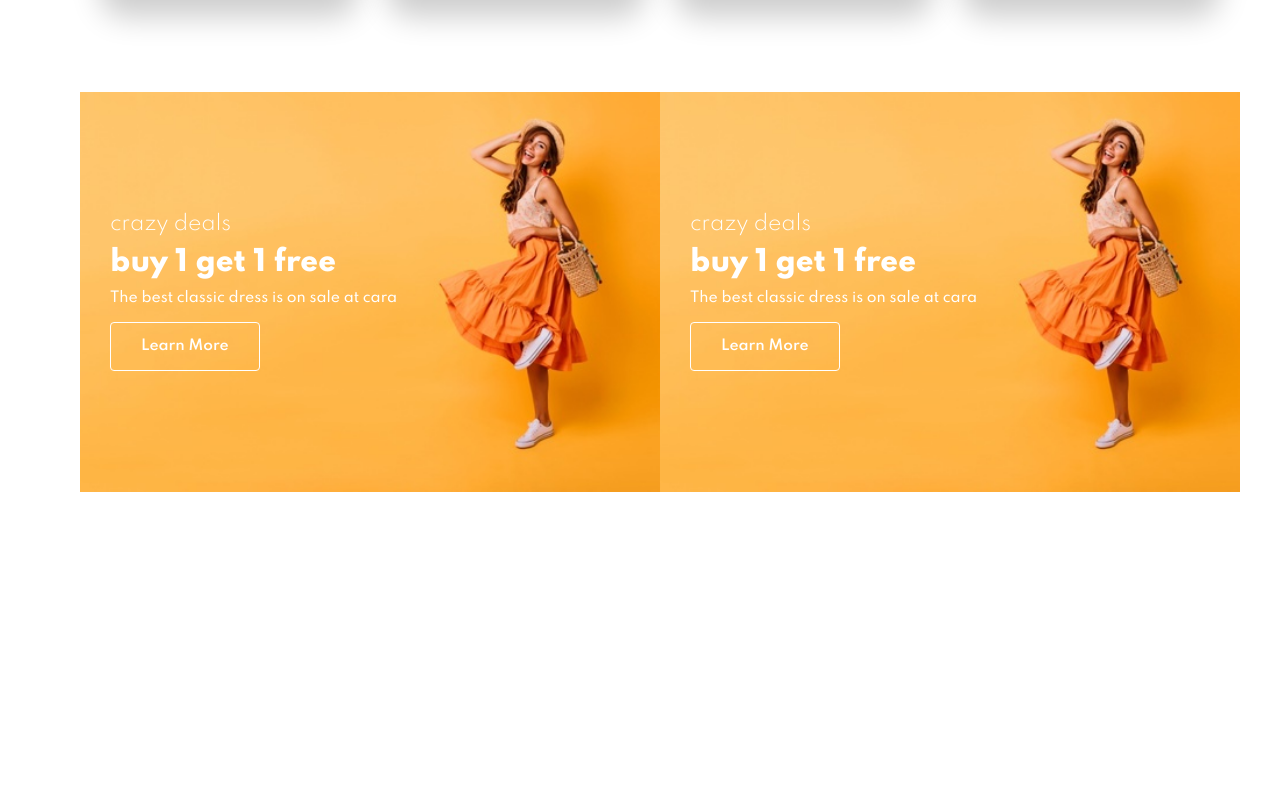
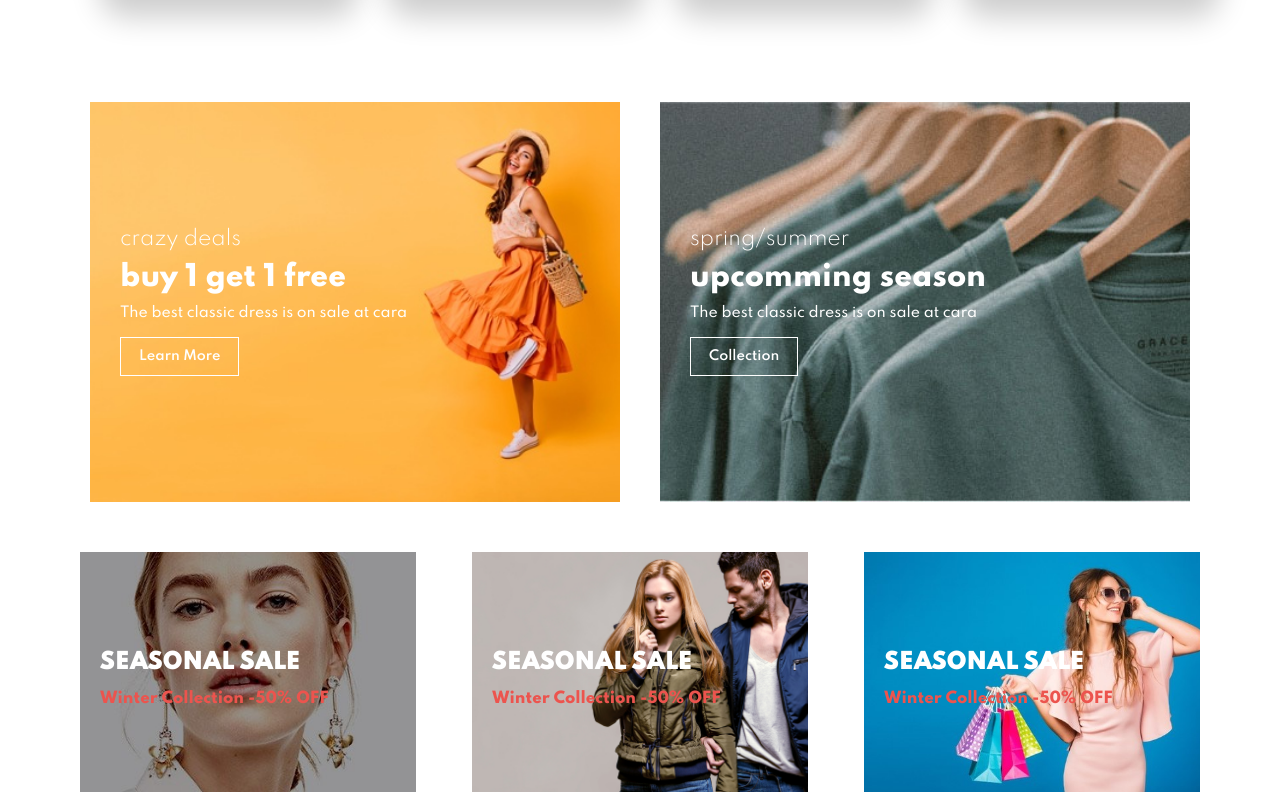
Before and after one commit to Sneha-Mittal88293/Ecommerce-Website, a plain HTML site: page index.html in a window 1280 px wide. Shown: the part 3458-4270 px from the top of the page. Before the commit the page ends 3990 px from the top, so only its background shows below. Drawn offline with Linux system fonts and the light colour scheme.

Commit message:
add more banners

```diff
--- a/index.html
+++ b/index.html
@@ -337,17 +337,32 @@
     </section>
 
     <section id="sm-banner" class="section-p1">
-        <div class="banner-box">
+        <div class="banner-box one">
            <h4>crazy deals</h4>
            <h2>buy 1 get 1 free</h2>
            <span>The best classic dress is on sale at cara</span>
-           <button class="normal">Learn More</button>
+           <button class="white">Learn More</button>
         </div>
+        <div class="banner-box banner-box2">
+            <h4>spring/summer</h4>
+            <h2>upcomming season</h2>
+            <span>The best classic dress is on sale at cara</span>
+            <button class="white">Collection</button>
+         </div>
+    </section>
+
+    <section id="banner3">
         <div class="banner-box">
-            <h4>crazy deals</h4>
-            <h2>buy 1 get 1 free</h2>
-            <span>The best classic dress is on sale at cara</span>
-            <button>Learn More</button>
+            <h2>SEASONAL SALE</h2>
+            <h3>Winter Collection -50% OFF</h3>
+         </div>
+         <div class="banner-box banner-box2">
+            <h2>SEASONAL SALE</h2>
+            <h3>Winter Collection -50% OFF</h3>
+         </div>
+         <div class="banner-box banner-box3">
+            <h2>SEASONAL SALE</h2>
+            <h3>Winter Collection -50% OFF</h3>
          </div>
     </section>
     <script src="script.js"></script>
--- a/style.css
+++ b/style.css
@@ -57,6 +57,18 @@ button.normal{
   border-radius: 4px;
   cursor: pointer;
   border: none;
+  outline: none;
+  transition: 0.2s;
+}
+
+button.white{
+  font-size: 13px;
+  font-weight: 600;
+  padding: 11px 18px;
+  color: #fff;
+  background-color: transparent;
+  cursor: pointer;
+  border: 1px solid white;
   outline: none;
   transition: 0.2s;
 }
@@ -323,11 +335,16 @@ body {
   justify-content: center;
   align-items: flex-start;
   background-image: url(img/banner/b17.jpg);
-  min-width: 580px;
+  min-width: 530px;
   height: 50vh;
   background-size: cover;
   background-position: center;
   padding: 30px;
+  margin: 10px;
+}
+
+#sm-banner .banner-box2{
+  background-image: url(img/banner/b10.jpg);
 }
 
 #sm-banner h4{
@@ -349,20 +366,51 @@ body {
   padding-bottom: 15px;
 }
 
-#sm-banner button{
-  font-size: 14px;
-  font-weight: 600;
-  padding: 15px 30px;
-  color: #fff;
-  background-color: transparent;
-  border-radius: 4px;
-  cursor: pointer;
-  border: 1px solid white;
-  outline: none;
-  transition: 0.2s;
+
+
+#sm-banner .banner-box:hover button{
+  background-color: #088178;
+  color: white;
+  border: none;
 }
 
-#sm-banner button:hover{
-  background-color: #088178;
-  color: white;
+#banner3{
+  display: flex;
+  justify-content: space-between;
+  flex-wrap: wrap;
+  padding: 0 80px;
 }
+
+#banner3 .banner-box{
+  display: flex;
+  flex-direction: column;
+  justify-content: center;
+  align-items: flex-start;
+  background-image: url(img/banner/b7.jpg);
+  min-width: 30%;
+  height: 30vh;
+  background-size: cover;
+  background-position: center;
+  padding: 20px;
+  margin-bottom: 20px;
+}
+
+#banner3 .banner-box2{
+  background-image: url(img/banner/b4.jpg);
+}
+
+#banner3 .banner-box3{
+  background-image: url(img/banner/b18.jpg);
+}
+
+#banner3 h2{
+  color: #fff;
+  font-weight: 900;
+  font-size: 22px;
+}
+
+#banner3 h3{
+  color: #ec544e;
+  font-weight: 800;
+  font-size: 15px;
+}
```
